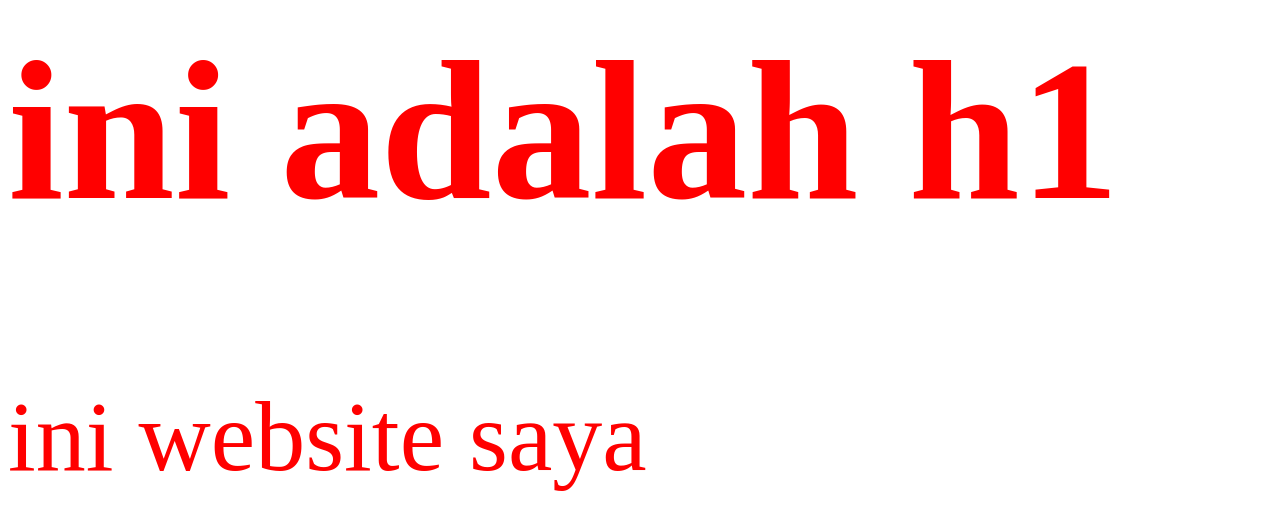
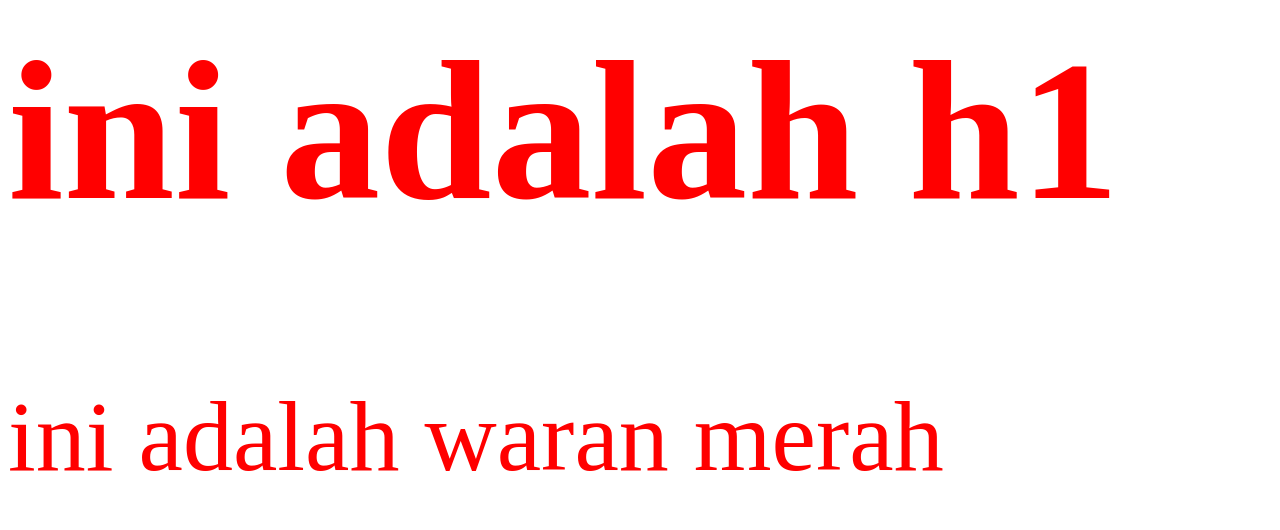
Before and after one commit to metila202121/latihan1, a plain HTML site: page index.html in a window 1280 px wide. Shown: the part 118-648 px from the top of the page. Drawn offline with Linux system fonts and the light colour scheme.

Commit message:
Update index.html

```diff
--- a/index.html
+++ b/index.html
@@ -12,7 +12,7 @@
 </head>
 <body>
 <h1>ini adalah h1</h1>
-<p>ini website saya</p>
+<p>ini adalah waran merah</p>
 </body>
 
 </html>
```
